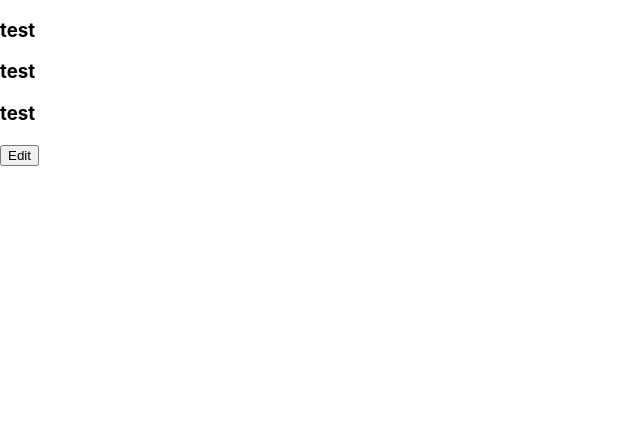
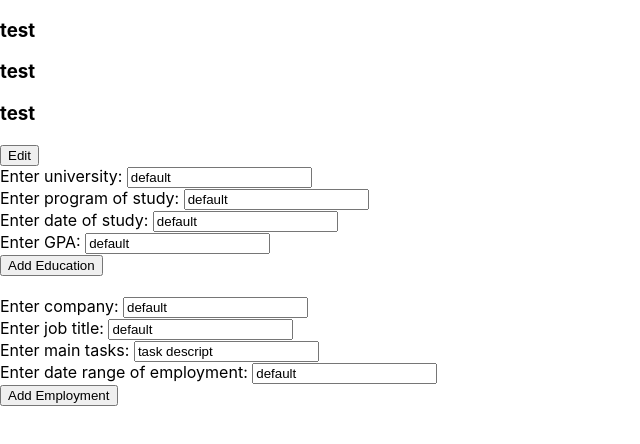
Before and after one commit to zjs6631/CVapplication, a React (Create React App) app in the folder cv-app/: page / in a window 1280 px wide. Shown: the top 444 px of the page, without its empty margins (0-640 px from the left). Built offline with nearby package versions, Linux system fonts and the light colour scheme.

Commit message:
added form to add education and work exp

```diff
--- a/cv-app/src/App.js
+++ b/cv-app/src/App.js
@@ -3,6 +3,8 @@ import "./App.css";
 import uniqid from "uniqid";
 import React, { Component } from "react";
 import ContactInfo from "./components/ContactInfo";
+import Education from "./components/Education";
+import WorkExp from "./components/WorkExp";
 
 class App extends Component {
   constructor() {
@@ -10,10 +12,33 @@ class App extends Component {
 
     this.state = {
       contactFormShown: false,
-      buttonText: "Edit",
+      contactButtonText: "Edit",
+      educationFormShown: true,
+      educationButtonText: "Edit",
+      education: {
+        university: "default",
+        study: "default",
+        dateOfStudy: "default",
+        gpa: "default",
+        id: uniqid(),
+      },
+      educationHistory: [],
+      workFormShown: true,
+      workButtonText: "Edit",
+      work: {
+        company: "default",
+        title: "default",
+        tasks: [],
+        task: {
+          description: "task descript",
+        },
+        dateOfEmployment: "default",
+      },
+      workHistory: [],
     };
 
     this.editContact = this.editContact.bind(this);
+    this.editEducation = this.editEducation.bind(this);
   }
 
   editContact = (e) => {
@@ -23,26 +48,244 @@ class App extends Component {
     }));
     if (this.state.contactFormShown) {
       this.setState({
-        buttonText: "Edit",
+        contactButtonText: "Edit",
       });
     } else {
       this.setState({
-        buttonText: "Save",
+        contactButtonText: "Save",
       });
     }
     console.log(this.state.contactFormShown);
   };
 
+  editEducation = (e) => {
+    e.preventDefault();
+    this.setState((prevState) => ({
+      educationFormShown: !prevState.educationFormShown,
+    }));
+    if (this.state.educationFormShown) {
+      this.setState({
+        educationButtonText: "Edit",
+      });
+    } else {
+      this.setState({
+        educationButtonText: "Save",
+      });
+    }
+  };
+
+  handleUniChange = (e) => {
+    this.setState({
+      education: {
+        university: e.target.value,
+        study: this.state.education.study,
+        dateOfStudy: this.state.education.dateOfStudy,
+        gpa: this.state.education.gpa,
+        id: this.state.education.id,
+      },
+    });
+  };
+
+  handleStudyChange = (e) => {
+    this.setState({
+      education: {
+        university: this.state.education.university,
+        study: e.target.value,
+        dateOfStudy: this.state.education.dateOfStudy,
+        gpa: this.state.education.gpa,
+        id: this.state.education.id,
+      },
+    });
+  };
+
+  handleDateOfStudyChange = (e) => {
+    this.setState({
+      education: {
+        university: this.state.education.university,
+        study: this.state.education.study,
+        dateOfStudy: e.target.value,
+        gpa: this.state.education.gpa,
+        id: this.state.education.id,
+      },
+    });
+  };
+
+  handleGpaChange = (e) => {
+    this.setState({
+      education: {
+        university: this.state.education.university,
+        study: this.state.education.study,
+        dateOfStudy: this.state.education.dateOfStudy,
+        gpa: e.target.value,
+        id: this.state.education.id,
+      },
+    });
+  };
+
+  onEducationFormSubmit = (e) => {
+    e.preventDefault();
+    this.setState({
+      educationHistory: this.state.educationHistory.concat(
+        this.state.education
+      ),
+      education: {
+        university: "default",
+        study: "default",
+        dateOfStudy: "default",
+        gpa: "default",
+        id: uniqid(),
+      },
+      educationFormShown: true,
+    });
+  };
+
+  handleCompanyChange = (e) => {
+    this.setState({
+      work: {
+        company: e.target.value,
+        title: this.state.work.title,
+        tasks: this.state.work.tasks,
+        task: {
+          description: this.state.work.task.description,
+        },
+        dateOfEmployment: this.state.work.dateOfEmployment,
+      }
+    });
+  };
+
+  handleTitleChange = (e) => {
+    this.setState({
+      work: {
+        company: this.state.work.company,
+        title: e.target.value,
+        tasks: this.state.work.tasks,
+        task: {
+          description: this.state.work.task.description,
+        },
+        dateOfEmployment: this.state.work.dateOfEmployment,
+      }
+    });
+  };
+
+  handleTaskChange = (e) => {
+    this.setState({
+      work: {
+        company: this.state.work.company,
+        title: this.state.work.title,
+        tasks: this.state.work.tasks,
+        task: {
+          description: e.target.value,
+        },
+        dateOfEmployment: this.state.work.dateOfEmployment,
+      }
+    });
+  };
+
+  handleDateOfEmploymentChange = (e) => {
+    this.setState({
+      work: {
+        company: this.state.work.company,
+        title: this.state.work.title,
+        tasks: this.state.work.tasks,
+        task: {
+          description: this.state.work.task.description,
+        },
+        dateOfEmployment: e.target.value,
+      }
+    });
+  };
+
+  onWorkFormSubmit = (e) => {
+    e.preventDefault();
+    this.setState({
+      workHistory: this.state.workHistory.concat(this.state.work),
+      work: {
+        company: "default",
+        title: "default",
+        tasks: [],
+        task: {
+          description: "default",
+        },
+        dateOfEmployment: "default",
+      }
+    })
+  }
+
   render() {
-    const { contactFormShown, buttonText } = this.state;
+    const {
+      education,
+      work,
+    } = this.state;
+    if (this.state.educationFormShown) {
       return (
         <div>
           <ContactInfo formShown={this.state.contactFormShown} />
           <button id="editBtn" onClick={this.editContact}>
-          {this.state.buttonText}
+            {this.state.contactButtonText}
           </button>
+          <div
+            className="educationFormContainer"
+
+          >
+            <form className="educationForm" onSubmit={this.onEducationFormSubmit}>
+              <label htmlFor="uniInput">Enter university: </label>
+              <input
+                type="text"
+                id="uniInput"
+                onChange={this.handleUniChange}
+                value={education.university}
+              />
+              <br></br>
+              <label htmlFor="studyInput">Enter program of study: </label>
+              <input
+                type="text"
+                id="studyInput"
+                onChange={this.handleStudyChange}
+                value={education.study}
+              />
+              <br></br>
+              <label htmlFor="dateOfStudyInput">Enter date of study: </label>
+              <input
+                type="text"
+                id="dateOfStudyInput"
+                onChange={this.handleDateOfStudyChange}
+                value={education.dateOfStudy}
+              />
+              <br></br>
+              <label htmlFor="gpaInput">Enter GPA: </label>
+              <input
+                type="text"
+                id="gpaInput"
+                onChange={this.handleGpaChange}
+                value={education.gpa}
+              />
+              <br></br>
+
+              <button type="submit">Add Education</button>
+            </form>
+          </div>
+          <Education educationArr={this.state.educationHistory} /><br></br>
+
+          <div className="workFormContainer">
+            <form className="workForm" onSubmit={this.onWorkFormSubmit}>
+              <label htmlFor="companyInput">Enter company: </label>
+              <input type="text" id="companyInput" onChange={this.handleCompanyChange} value={work.company}/><br></br>
+              <label htmlFor="titleInput">Enter job title: </label>
+              <input type="text" id="titleInput" onChange={this.handleTitleChange} value={work.title}/><br></br>
+              <label htmlFor="tasksInput">Enter main tasks: </label>
+              <input type="text" id="tasksInput" onChange={this.handleTaskChange} value={work.task.description}/><br></br>
+              <label htmlFor="dateOfEmployment">Enter date range of employment: </label>
+              <input type="text" id="dateOfEmploymentInput" onChange={this.handleDateOfEmploymentChange} value={work.dateOfEmployment}/><br></br>
+
+              <button type="submit">Add Employment</button>
+            </form>
+          </div>
+          <WorkExp workArr={this.state.workHistory}/><br></br>
         </div>
       );
+    } else {
+      return null;
+    }
   }
 }
 export default App;
--- a/cv-app/src/components/Education.js
+++ b/cv-app/src/components/Education.js
@@ -0,0 +1,30 @@
+import React, { Component } from "react";
+import App from "../App";
+
+class Education extends Component {
+  constructor(props) {
+    super(props);
+  }
+
+  render() {
+    return (
+      <div>
+        {this.props.educationArr.map((education) => {
+          return (
+            <p key={education.id}>
+              {education.university}
+              <br></br>
+              {education.study}
+              <br></br>
+              {education.dateOfStudy}
+              <br></br>
+              {education.gpa}
+            </p>
+          );
+        })}
+      </div>
+    );
+  }
+}
+
+export default Education;
--- a/cv-app/src/components/WorkExp.js
+++ b/cv-app/src/components/WorkExp.js
@@ -0,0 +1,30 @@
+import React, { Component } from "react";
+import App from "../App";
+
+class WorkExp extends Component {
+    constructor(props){
+        super(props);
+    }
+
+    render(){
+        return(
+            <div>
+                {this.props.workArr.map((work) =>{
+                    return(
+                        <p>
+                            {work.company}
+                            <br></br>
+                            {work.title}
+                            <br></br>
+                            {work.task.description}
+                            <br></br>
+                            {work.dateOfEmployment}
+                        </p>
+                    );
+                })}
+            </div>
+        );
+    }
+}
+
+export default WorkExp;
```
Lines whose indentation alone changed are shown as unchanged.
